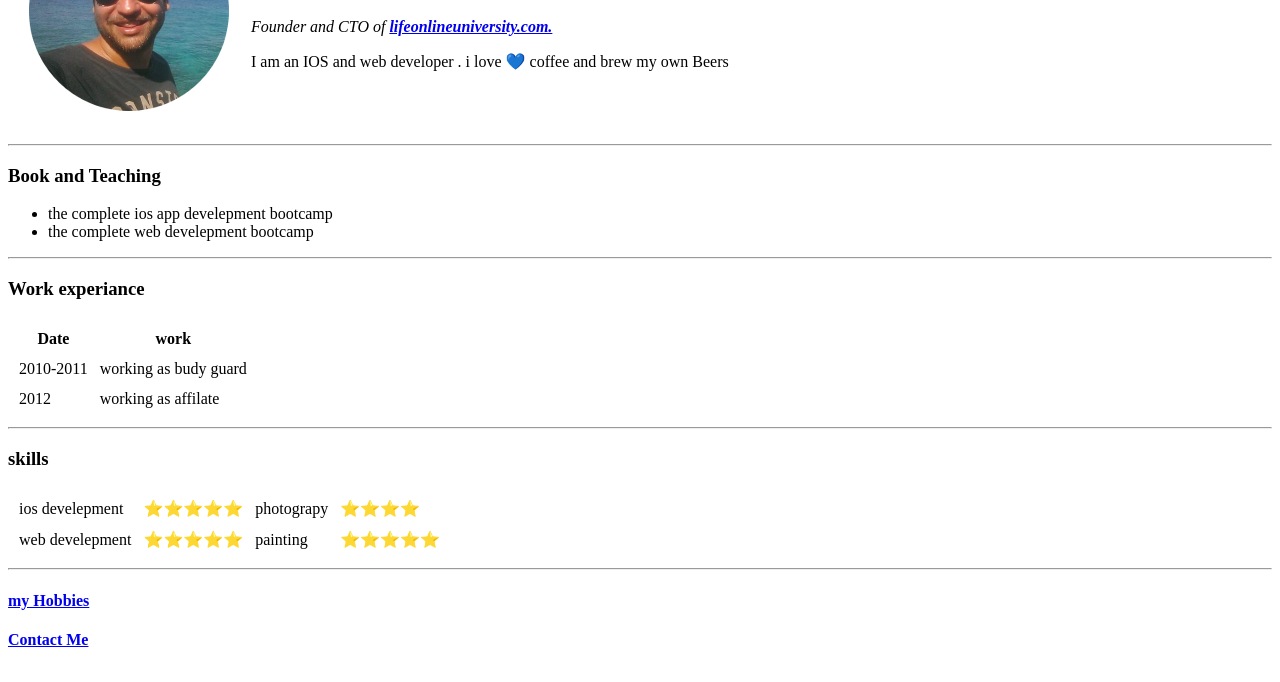
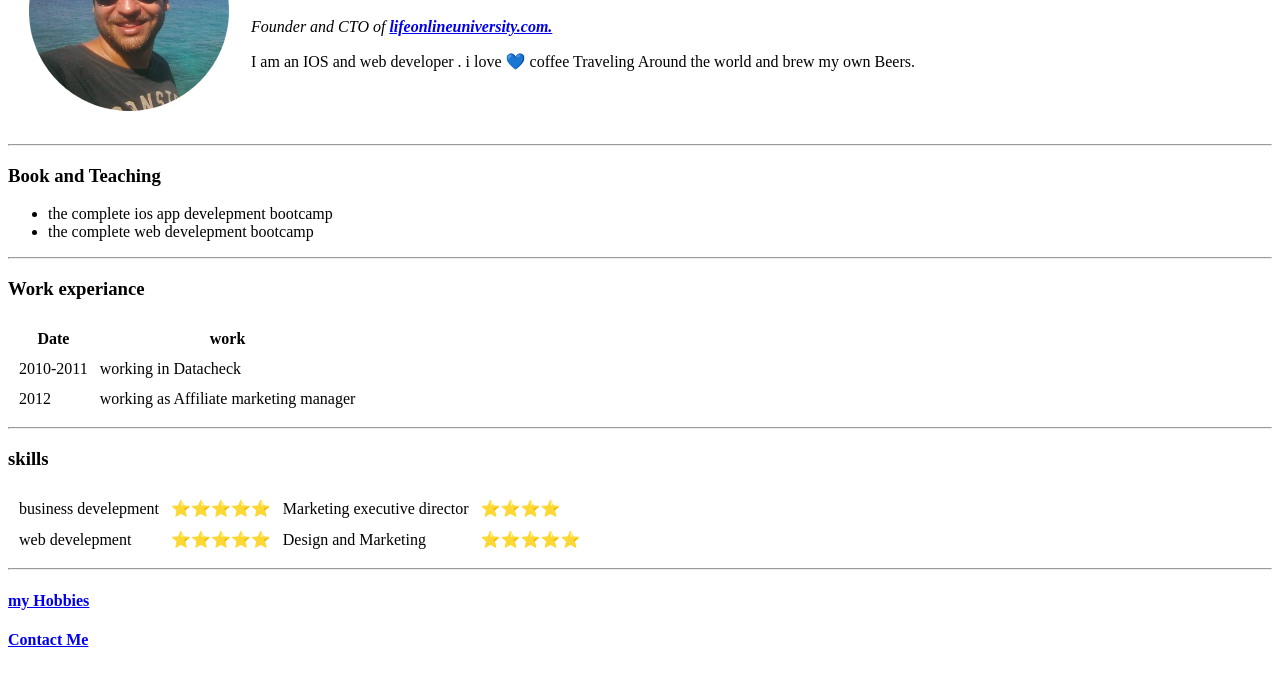
Before and after one commit to mayency/cv, a plain HTML site: page index.html in a window 1280 px wide. Shown: the part 118-800 px from the top of the page. Drawn offline with Linux system fonts and the light colour scheme.

Commit message:
Update index.html

```diff
--- a/index.html
+++ b/index.html
@@ -12,7 +12,7 @@
       <td>  <img src="circle-cropped1.png" alt="EITAN image"></td>
       <td>  <h1>EITAN SEGEV</h1>
         <p><em>Founder and CTO of <strong><a href="http://lifeonlineuniversity.com/">lifeonlineuniversity.com.</a></strong></em/></p>
-          <p>I am an IOS and web developer . i love 💙 coffee and brew my own Beers</p>
+          <p>I am an IOS and web developer . i love 💙 coffee Traveling Around the world and brew my own Beers.</p>
         </td>
     </tr>
   </table>
@@ -32,10 +32,10 @@
         </tr>
       </thead>
       <td>2010-2011</td>
-      <td>working as budy guard</td>
+      <td>working in Datacheck </td>
       <tr>
         <td>2012</td>
-        <td>working as affilate</td>
+        <td>working as Affiliate marketing manager</td>
 
         </tr>
     </table>
@@ -45,14 +45,14 @@
         <h3>skills</h3>
     </thead>
       <tbody>
-        <td>ios develepment</td>
+        <td>business develepment</td>
         <td>⭐⭐⭐⭐⭐</td>
-        <td>photograpy</td>
+        <td>Marketing executive director</td>
         <td>⭐⭐⭐⭐</td>
         <tr>
           <td>web develepment</td>
           <td>⭐⭐⭐⭐⭐</td>
-          <td>painting</td>
+          <td>Design and Marketing</td>
           <td>⭐⭐⭐⭐⭐</td>
             </tr>
       </tbody>
```
